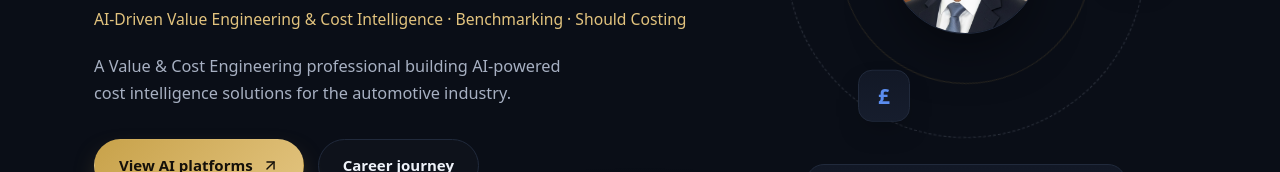
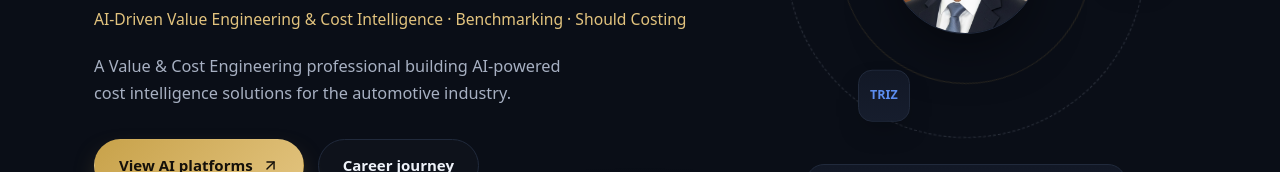
Before and after one commit to bhosaleavinash546/leamington-marathi, a React (Vite) app in the folder portfolio/: page / in a window 1280 px wide. Shown: the part 401-573 px from the top of the page. Built offline with nearby package versions, Linux system fonts and the light colour scheme.

Commit message:
Swap hero orbit chip: replace pound symbol with TRIZ
Co-Authored-By: Claude Opus 4.8 <noreply@anthropic.com>
Claude-Session: https://claude.ai/code/session_01U5MNLtdUJkRc3djsm23ezd

```diff
--- a/portfolio/src/app.css
+++ b/portfolio/src/app.css
@@ -91,7 +91,7 @@
 }
 .chip-1 { top: 2%; left: 50%; transform: translateX(-50%); color: var(--cyan); }
 .chip-2 { top: 42%; right: -4%; color: var(--accent-soft); }
-.chip-3 { bottom: 4%; left: 20%; color: var(--blue); font-size: 1.3rem; }
+.chip-3 { bottom: 4%; left: 20%; color: var(--blue); font-size: 0.78rem; }
 .chip-4 { top: 30%; left: -6%; font-size: 0.78rem; }
 
 .hero-nowcard { display: flex; align-items: center; gap: 14px; padding: 16px 22px; width: min(320px, 82vw); }
--- a/portfolio/src/components/Hero.jsx
+++ b/portfolio/src/components/Hero.jsx
@@ -86,7 +86,7 @@ export default function Hero() {
                 <span>{profile.initials}</span>
               )}
             </div>
-            {['VE', 'AI', '£', 'VMA'].map((t, i) => (
+            {['VE', 'AI', 'TRIZ', 'VMA'].map((t, i) => (
               <motion.span
                 key={t}
                 className={`orbit-chip chip-${i + 1}`}
```
